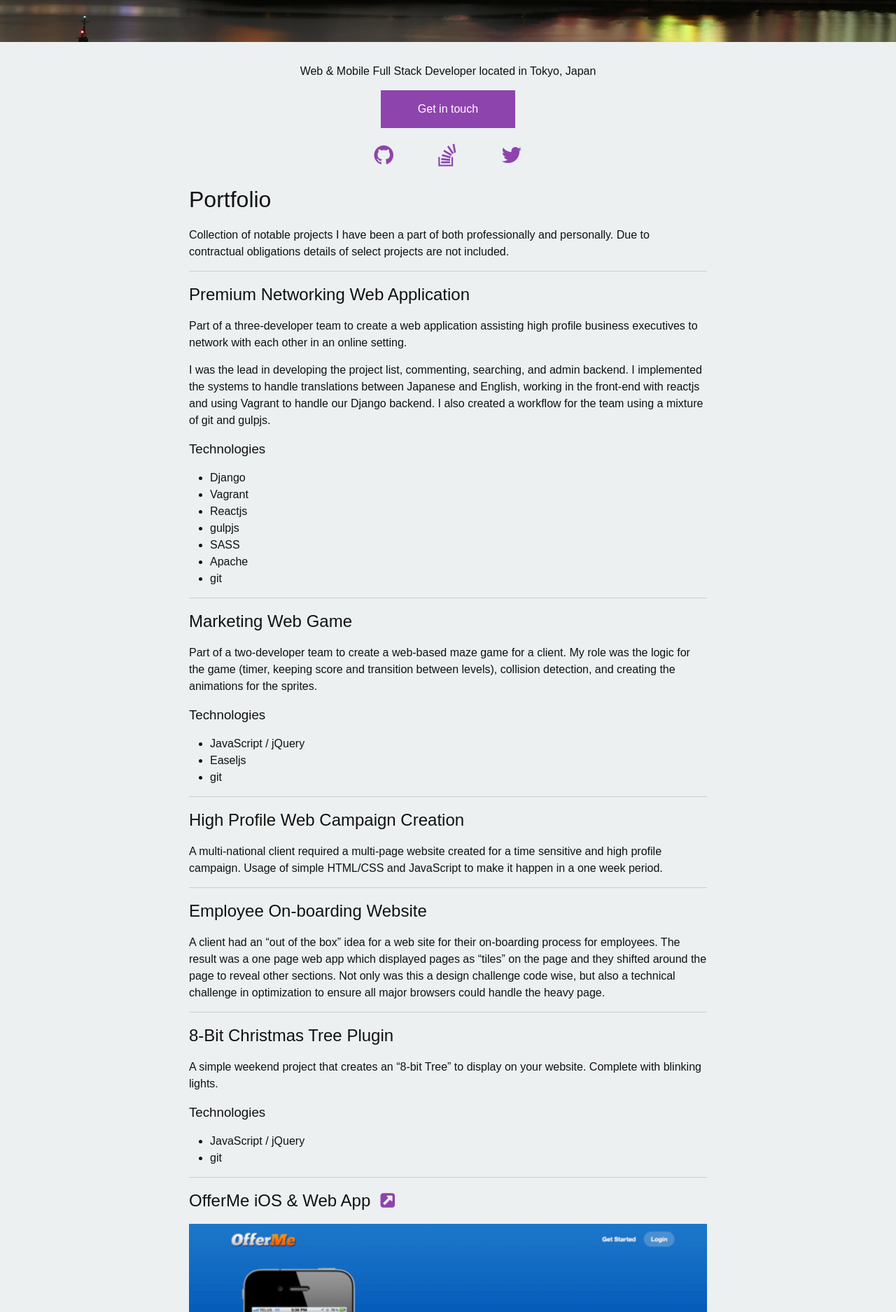
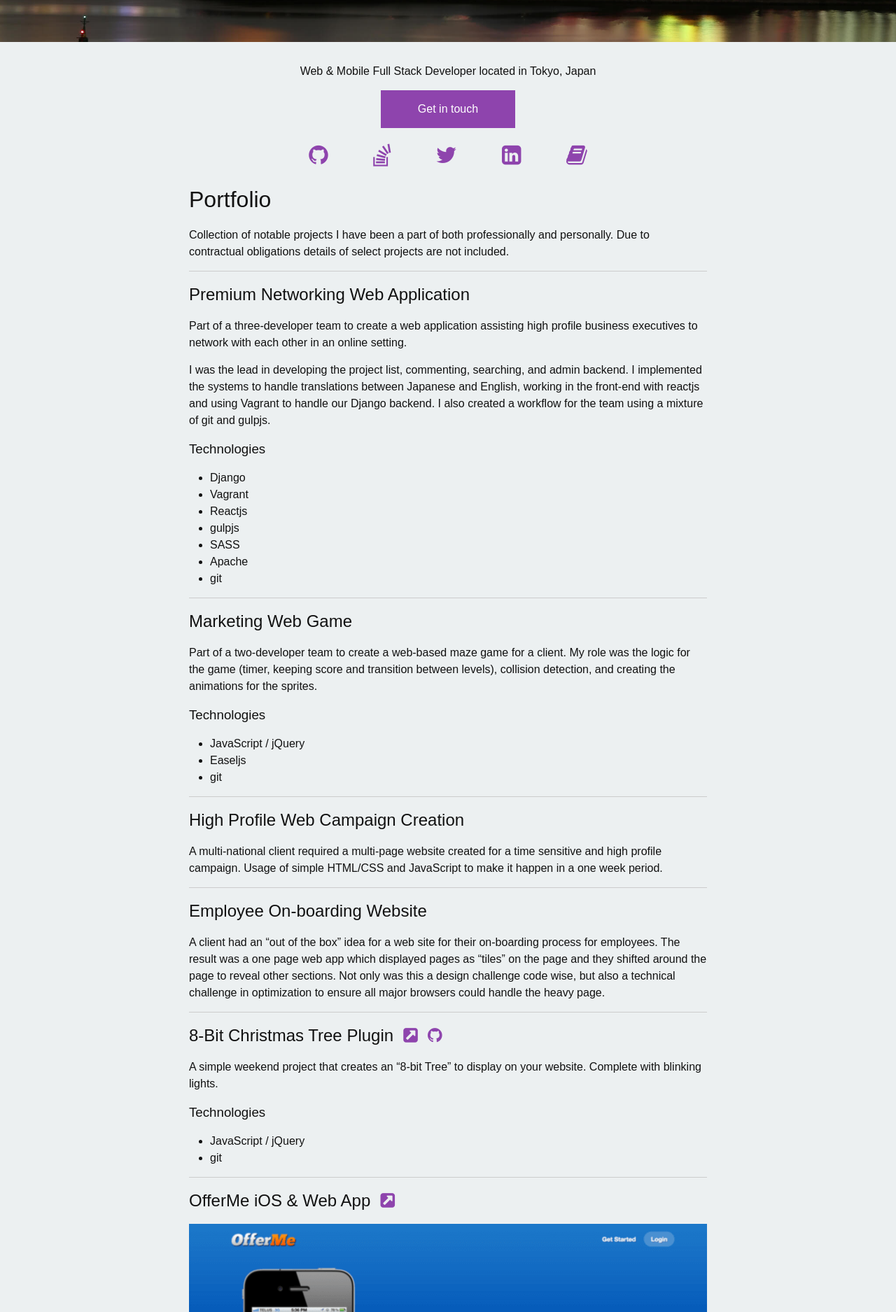
Before and after one commit to nilghe/nilghe.github.io, a Jekyll site: the page built from index.html, in a window 1280 px wide. Shown: the part 390-2265 px from the top of the page at 70% size. Built offline with Jekyll 4.4.1, drawn with Linux system fonts in a browser that asks for light colours.

Commit message:
Adding additional social media links Adding URL for a few online projects

```diff
--- a/_config.yml
+++ b/_config.yml
@@ -7,6 +7,7 @@ baseurl: "" # the subpath of your site, e.g. /blog/
 url: "http://nilghe.com" # the base hostname & protocol for your site
 twitter_username: burninlover
 github_username:  nilghe
+linkedin_username: chrisnilghe
 
 # Build settings
 markdown: kramdown
--- a/_data/portfolio.yml
+++ b/_data/portfolio.yml
@@ -33,6 +33,8 @@
 
 - title: 8-Bit Christmas Tree Plugin
   order: 5
+  github: https://github.com/nilghe/PixelChristmasTree
+  url: http://pixel.nilghe.com/
   desc:
     - A simple weekend project that creates an “8-bit Tree” to display on your website. Complete with blinking lights.
   technology:
--- a/_includes/social.html
+++ b/_includes/social.html
@@ -8,4 +8,10 @@
   <li>
     <a href="http://twitter.com/{{ site.twitter_username }}" title="twitter"><i class="fa fa-twitter"></i></a>
   </li>
+  <li>
+  	<a href="https://www.linkedin.com/in/{{ site.linkedin_username}}" title="LinkedIn"><i class="fa fa-linkedin-square"></i></a>
+  </li>
+  <li>
+  	<a href="http://blog.nilghe.com" title="Blog"><i class="fa fa-book"></i></a>
+  </li>
 </ul>
```
